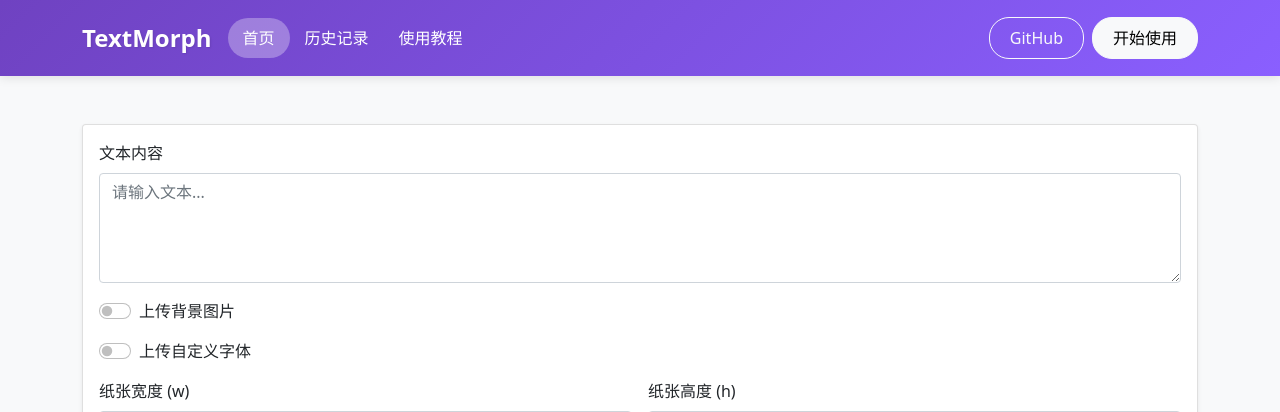
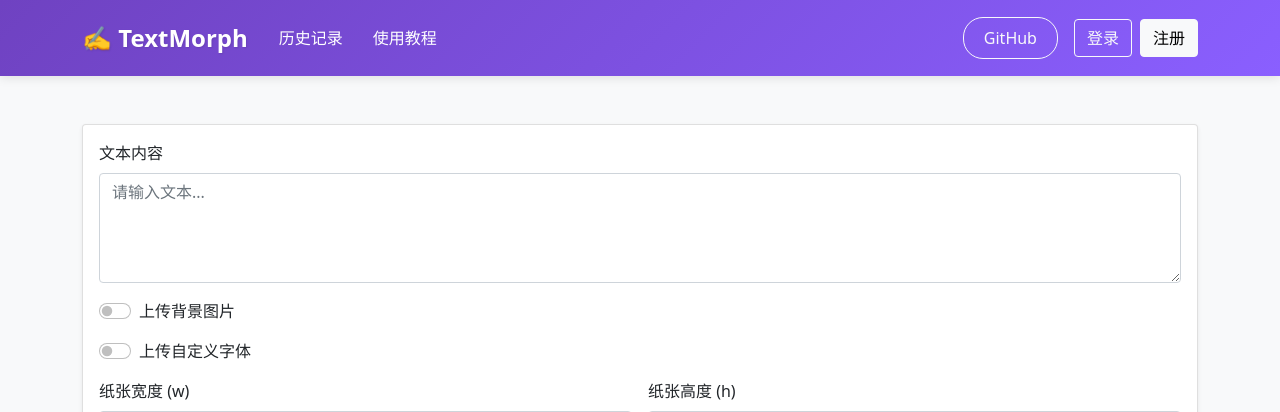
Before and after one commit to pengchengwangli/TextMorph, a Django app: page / in a window 1280 px wide. Shown: the top 412 px of the page. Run offline with Django 5.2, Linux system fonts and the light colour scheme; some libraries are stand-ins or nearby versions.

Commit message:
增加登录注册功能(待定)

```diff
--- a/api/templates/index.html
+++ b/api/templates/index.html
@@ -80,7 +80,7 @@
 <nav class="navbar navbar-expand-lg">
     <div class="container">
         <a class="navbar-brand" href="#">
-            TextMorph
+            ✍️ TextMorph
         </a>
 
         <button class="navbar-toggler" type="button" data-bs-toggle="collapse" data-bs-target="#navbarContent">
@@ -89,9 +89,6 @@
 
         <div class="collapse navbar-collapse" id="navbarContent">
             <ul class="navbar-nav me-auto mb-2 mb-lg-0">
-                <li class="nav-item">
-                    <a class="nav-link active" href="#">首页</a>
-                </li>
                 <li class="nav-item">
                     <a class="nav-link" href="#">历史记录</a>
                 </li>
@@ -104,12 +101,23 @@
                 <a href="https://github.com/pengchengwangli/TextMorph" class="btn btn-custom btn-outline-light me-2" target="_blank">
                     <i class="bi bi-github"></i> GitHub
                 </a>
-                <button class="btn btn-custom btn-light" type="button">开始使用</button>
+                <!-- 用户信息和VIP状态 -->
+                {% if user.is_authenticated %}
+                    <span class="navbar-text ms-3">
+                        欢迎, {{ user.username }}
+                        {% if user.profile.is_VIP %}
+                            <span class="badge bg-warning text-dark">VIP</span>
+                        {% endif %}
+                    </span>
+                    <a href="/logout" class="btn btn-outline-light ms-2">登出</a>
+                {% else %}
+                    <a href="/login" class="btn btn-outline-light ms-2">登录</a>
+                    <a href="/register" class="btn btn-light ms-2">注册</a>
+                {% endif %}
             </div>
         </div>
     </div>
 </nav>
-
 <div class="container py-5">
 {#    <h2 class="text-center mb-4">生成手写图像</h2>#}
     <div class="card shadow-sm">
```
